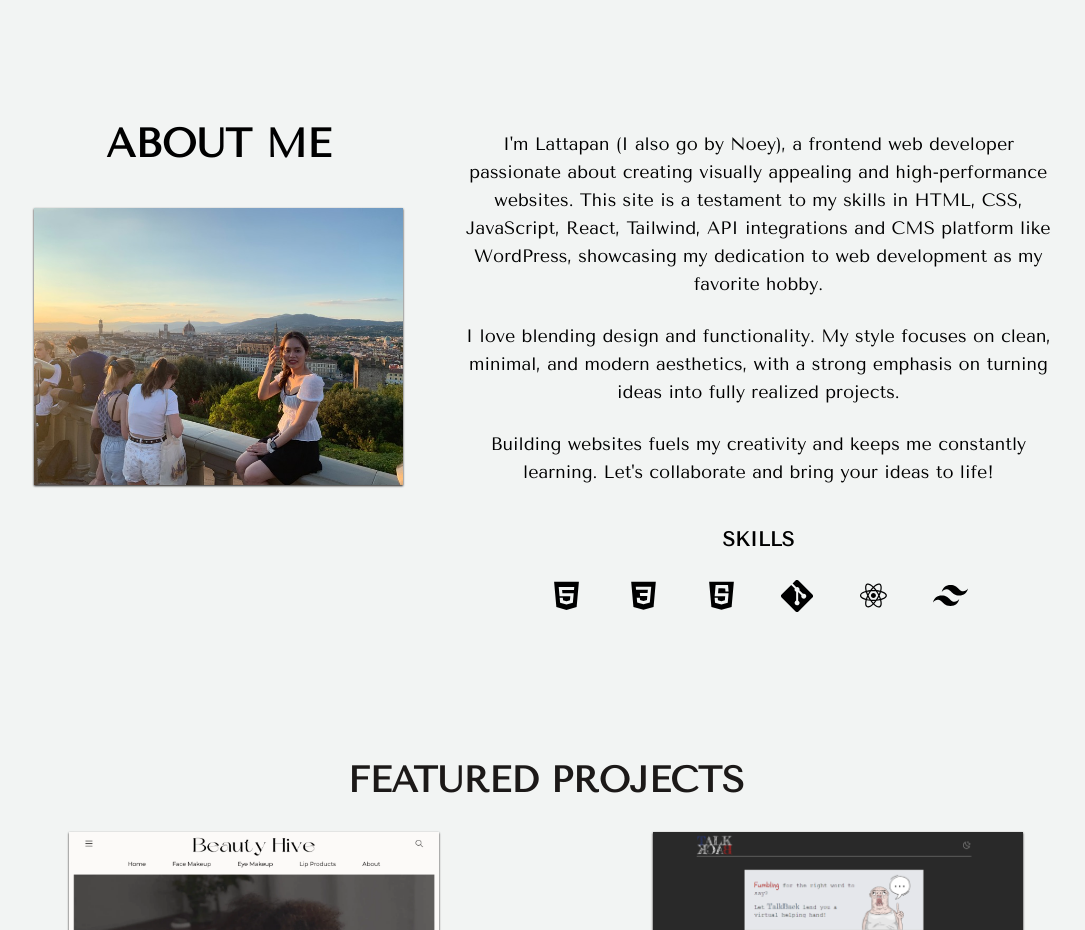
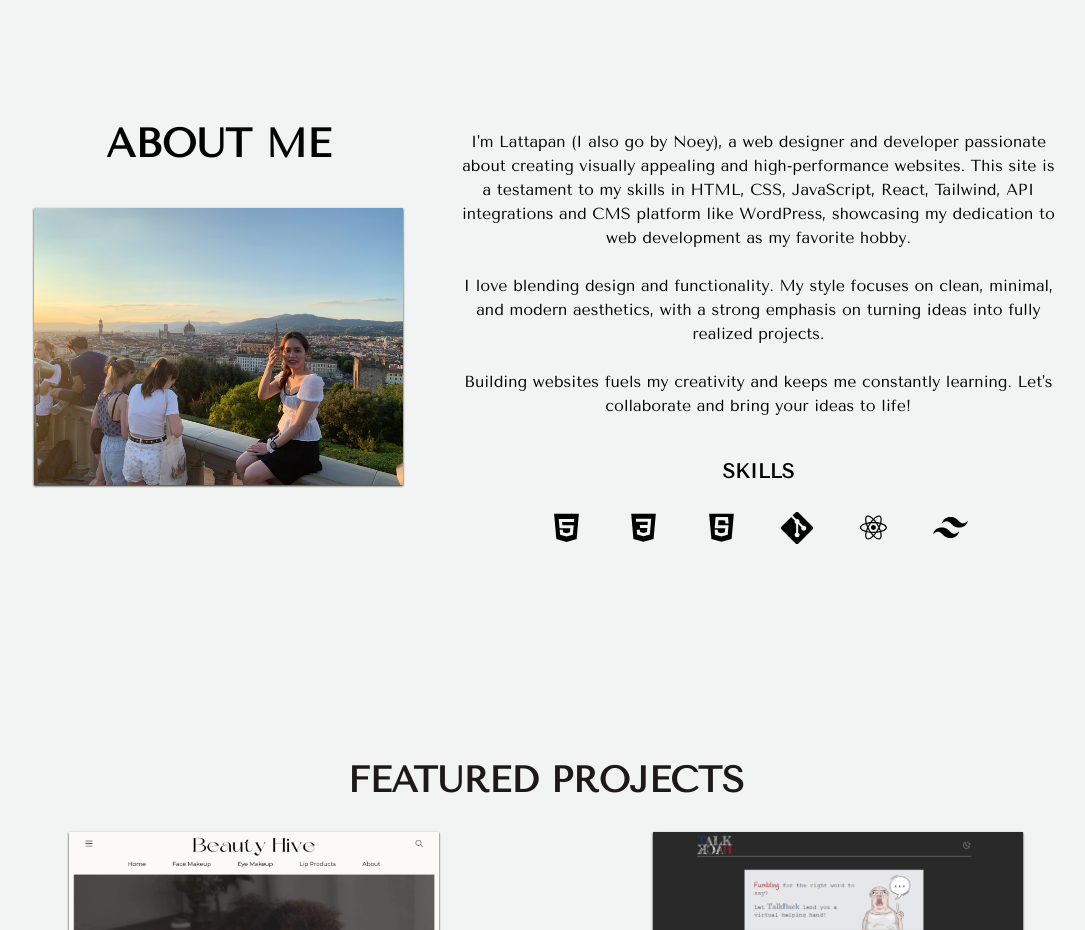
Before and after one commit to lattapanr/portfolio, a React (Vite) app: page / in a window 1280 px wide. Shown: the part 920-1850 px from the top of the page, without its empty margins (94-1179 px from the left). Built offline with nearby package versions, Linux system fonts and the light colour scheme.

Commit message:
Change font size and text

```diff
--- a/src/components/About.jsx
+++ b/src/components/About.jsx
@@ -23,15 +23,15 @@ const About = () => {
         <h3 className="uppercase font-bold text-3xl text-center my-10 lg:hidden">
           About Me
         </h3>
-        <p className="w-[100%] text-center xl:text-lg pb-6 lg:pb-0">
-  I'm Lattapan (I also go by Noey), a frontend web developer passionate about creating visually appealing and high-performance websites. This site is a testament to my skills in HTML, CSS, JavaScript, React, Tailwind, API integrations and CMS platform like WordPress, showcasing my dedication to web development as my favorite hobby.
+        <p className="w-[100%] text-center pb-6 lg:pb-0">
+  I'm Lattapan (I also go by Noey), a web designer and developer passionate about creating visually appealing and high-performance websites. This site is a testament to my skills in HTML, CSS, JavaScript, React, Tailwind, API integrations and CMS platform like WordPress, showcasing my dedication to web development as my favorite hobby.
 </p>
 
-<p className="text-center xl:text-lg pb-6 lg:pb-0">
+<p className="text-center pb-6 lg:pb-0">
   I love blending design and functionality. My style focuses on clean, minimal, and modern aesthetics, with a strong emphasis on turning ideas into fully realized projects.
 </p>
 
-<p className="text-center xl:text-lg pb-6 lg:pb-0">
+<p className="text-center pb-6 lg:pb-0">
   Building websites fuels my creativity and keeps me constantly learning. Let's collaborate and bring your ideas to life!
 </p>
 
```
